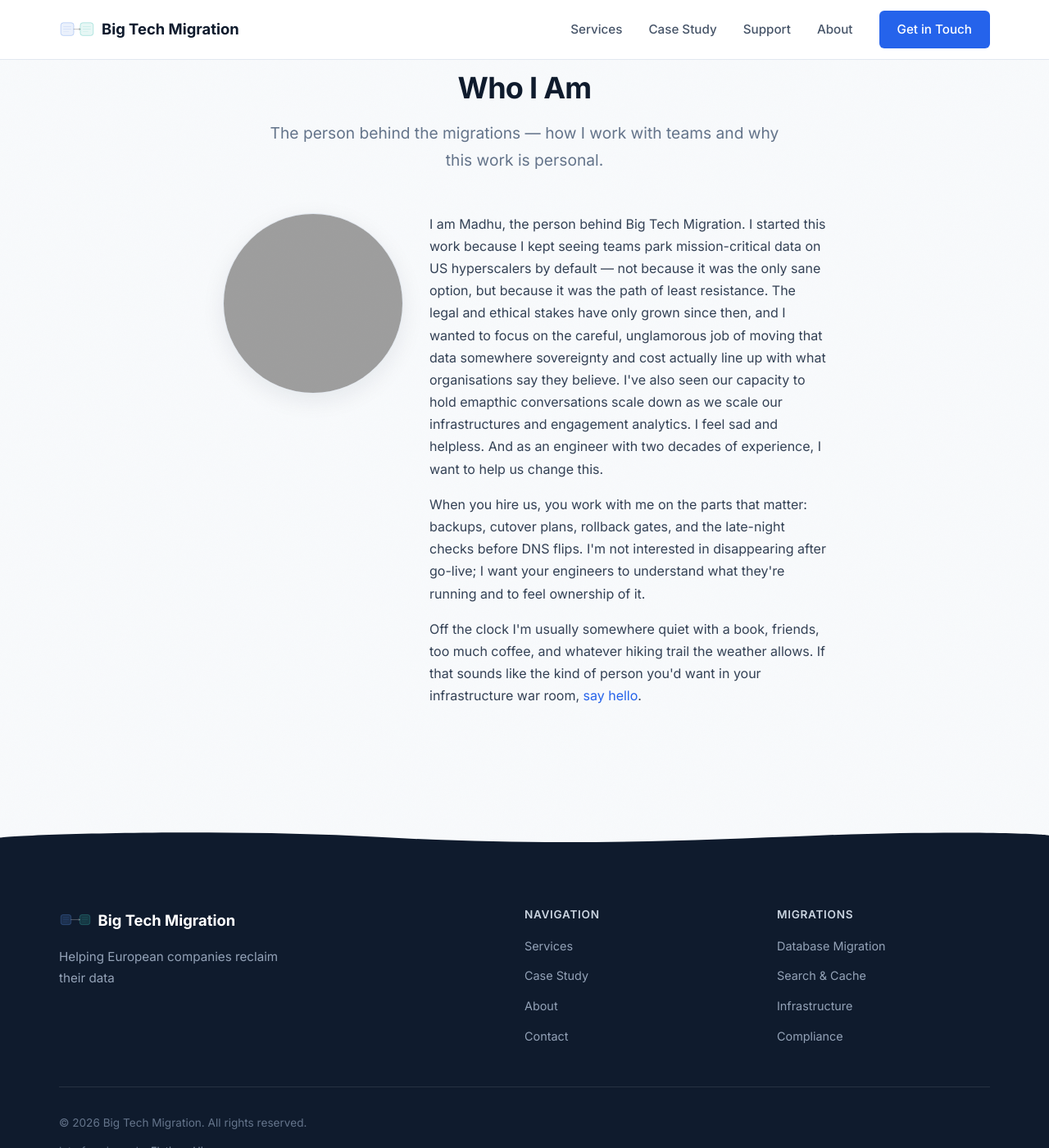
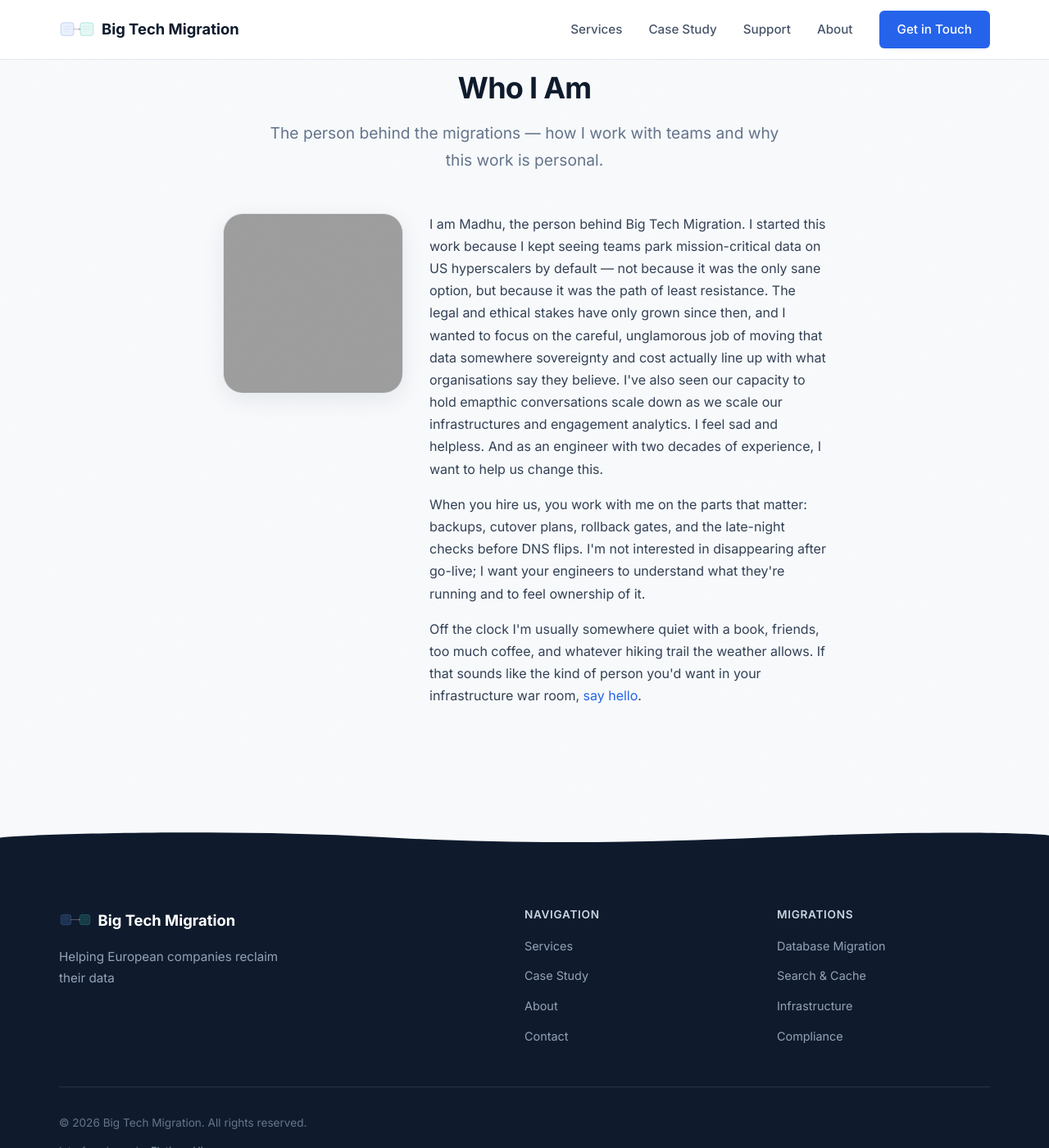
Before and after one commit to bigtechmigration/bigtechmigration.github.io, a Jekyll site: the page built from about.html, in a window 1280 px wide and 1400 px high, scrolled down 2759 px. Shown: the whole window at 82% size. Built offline with Jekyll 4.4.1, drawn with Linux system fonts in a browser that asks for light colours; grey boxes are pictures that could not be loaded.

Commit message:
update radius

```diff
--- a/_sass/_components.scss
+++ b/_sass/_components.scss
@@ -251,10 +251,9 @@
   height: auto;
   aspect-ratio: 1;
   object-fit: cover;
-  border-radius: $radius-lg;
+  border-radius: $radius-xl;
   border: 1px solid $color-gray-200;
   box-shadow: 0 8px 28px rgba($color-navy, 0.08);
-  border-radius: 250px;
 }
 
 .about-founder-bio p:last-child {
```
